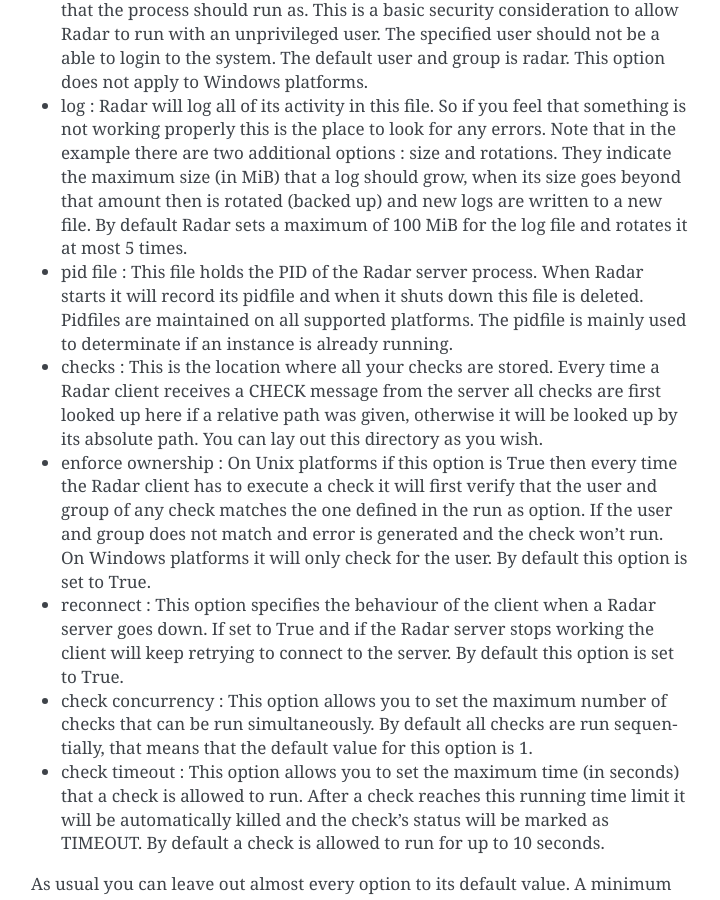
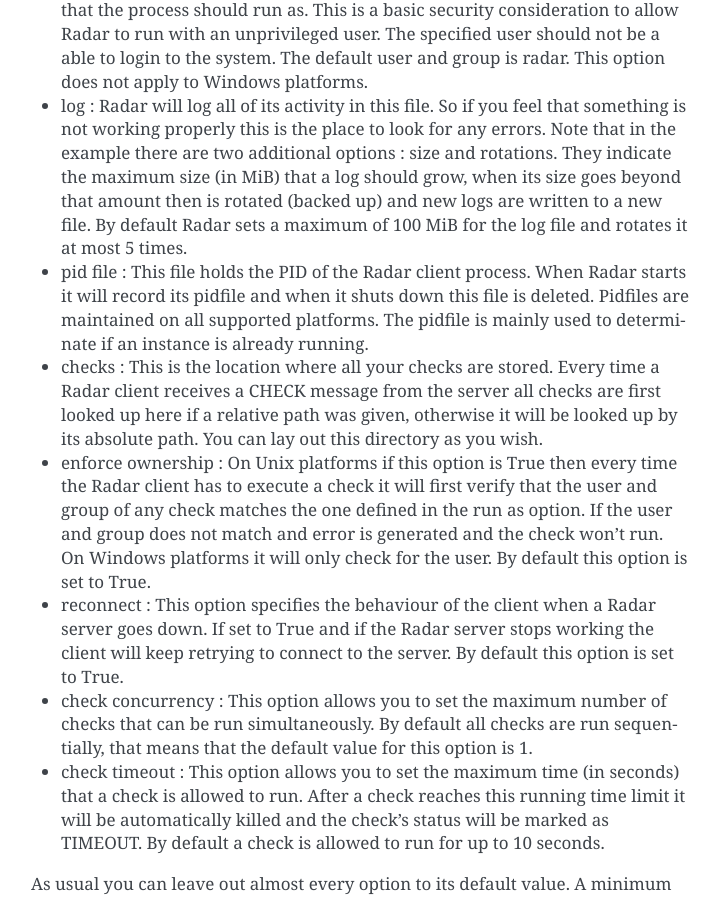
Before and after one commit to lliendo/Radar, a Sphinx documentation site: the page built from docs/client-configuration.rst, in a window 1280 px wide and 900 px high, scrolled down 758 px. Shown: the whole window, without its empty margins (389-1109 px from the left). Built offline with Sphinx 7.4.7, drawn with Linux system fonts in a browser that asks for light colours.

Commit message:
- Updated documentation.

```diff
--- a/docs/client-configuration.rst
+++ b/docs/client-configuration.rst
@@ -49,7 +49,7 @@
   up) and new logs are written to a new file. By default Radar sets a maximum
   of 100 MiB for the log file and rotates it at most 5 times.
 
-* pid file : This file holds the PID of the Radar server process. When Radar starts
+* pid file : This file holds the PID of the Radar client process. When Radar starts
   it will record its pidfile and when it shuts down this file is deleted.
   Pidfiles are maintained on all supported platforms. The pidfile is mainly used
   to determinate if an instance is already running.
```
